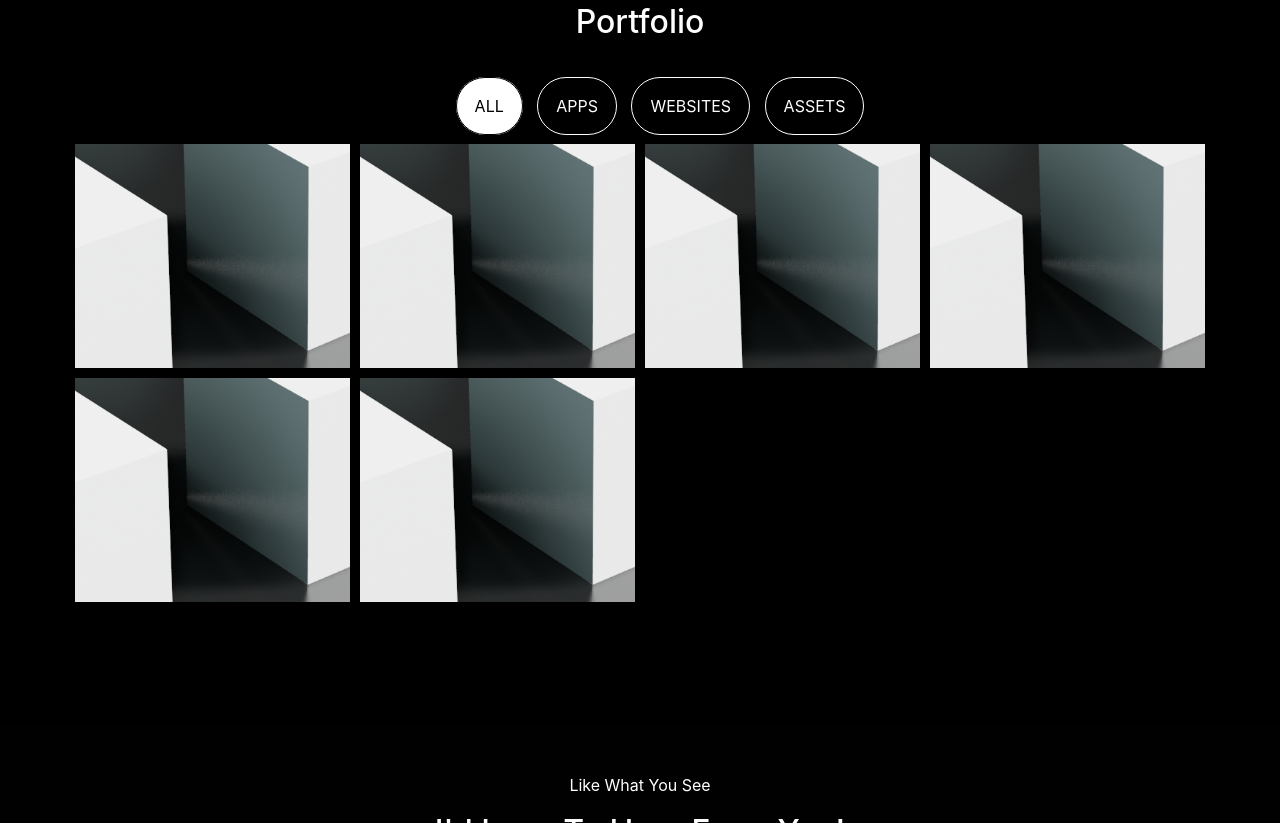
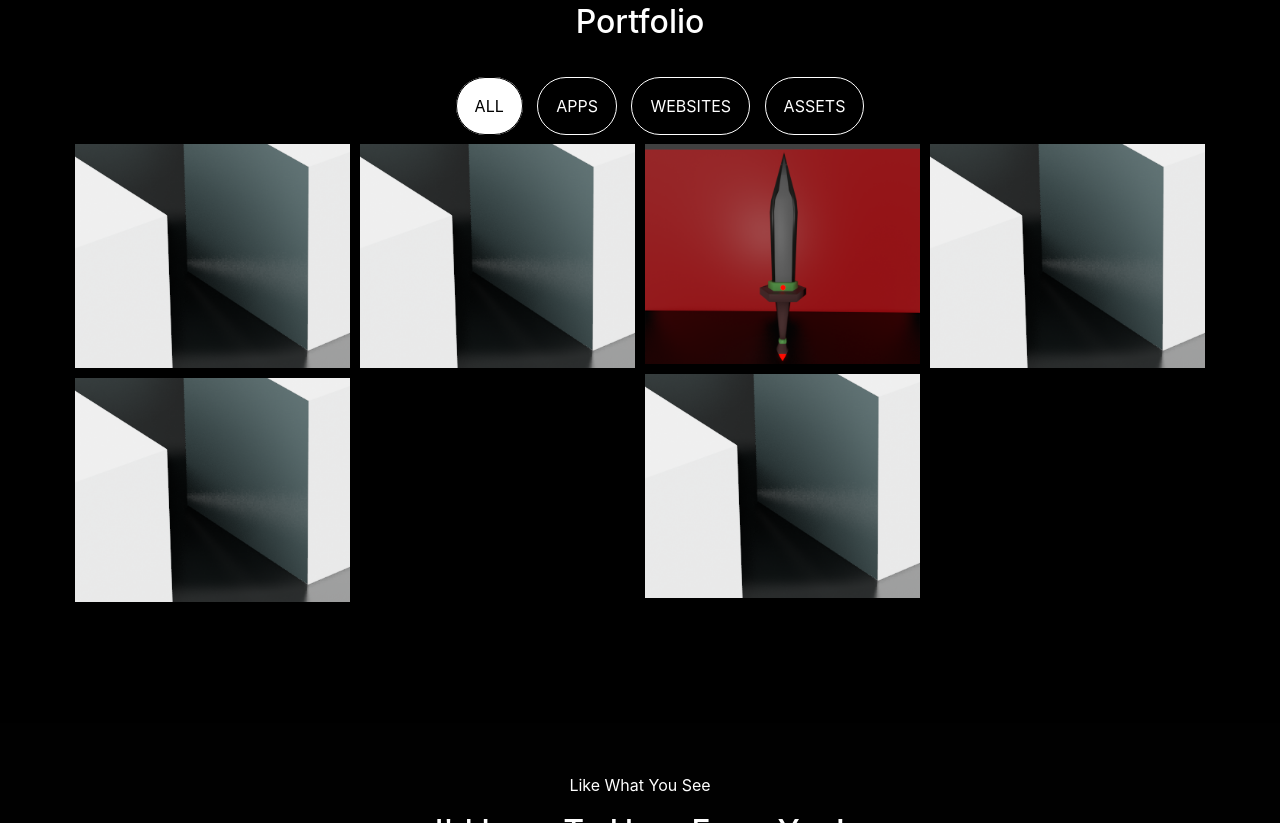
Before and after one commit to nreddystudent/CV, a plain HTML site: page index.html in a window 1280 px wide. Shown: the part 2330-3153 px from the top of the page. Drawn offline with nearby package versions, Linux system fonts and the light colour scheme.

Commit message:
added png

```diff
--- a/index.html
+++ b/index.html
@@ -242,9 +242,9 @@
                             </li>
                             <li onclick="" class="assets col-xs-6 col-sm-4 col-md-3 col-lg-3">
                                 <div class="item">
-                                    <img src="Portfolio/Thumbnails/FirstRender-square.png" alt=""/>
+                                    <img src="Portfolio/Thumbnails/firstSword.png" alt=""/>
                                     <div class="icons">
-                                        <a href="Portfolio/My First Render.png" title="View Image" class="openButton" data-fancybox data-caption="Basic Blender Project">
+                                        <a href="Portfolio/firstSword.png" title="View Image" class="openButton" data-fancybox data-caption="Basic Blender Project">
                                            <i class="fa fa-search"></i>
                                         </a>
                                         <a href="" target="_blank" class="projectLink">
```
Also changed, not shown: Portfolio/Thumbnails/firstSword.png (added), 1 other file.
